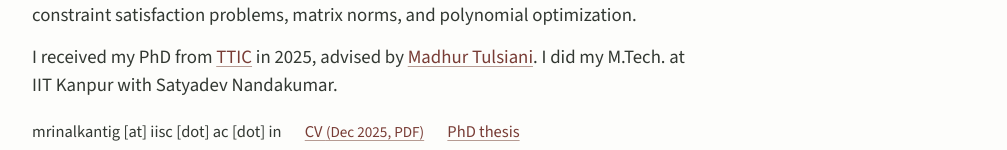
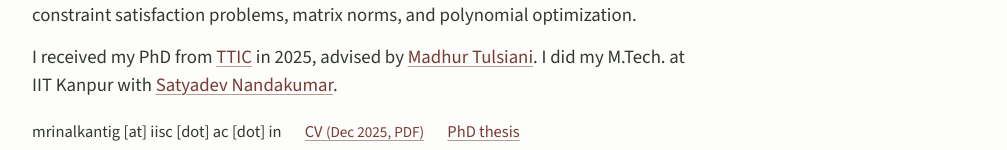
Before and after one commit to mrinalkghosh/mrinalkghosh.github.io, a plain HTML site: page index.html in a window 1280 px wide. Shown: the part 320-470 px from the top of the page, without its empty margins (136-1143 px from the left). Drawn offline with Linux system fonts and the light colour scheme.

Commit message:
Satyadev homepage

```diff
--- a/index.html
+++ b/index.html
@@ -29,7 +29,7 @@
         <img class="portrait" src="assets/mrinalkanti-ghosh.jpg" width="156" height="121" alt="Mrinalkanti Ghosh">
         <div class="bio">
           <p>I’m a postdoctoral fellow at the <a href="https://iisc.ac.in/">Indian Institute of Science</a>, mentored by <a class="person" href="https://www.csa.iisc.ac.in/~anandl/">Anand Louis</a>. I study approximation algorithms and hardness of approximation for constraint satisfaction problems, matrix norms, and polynomial optimization.</p>
-          <p>I received my PhD from <a href="https://www.ttic.edu/" title="Toyota Technological Institute at Chicago">TTIC</a> in 2025, advised by <a class="person" href="https://home.ttic.edu/~madhurt/">Madhur Tulsiani</a>. I did my M.Tech. at IIT Kanpur with Satyadev Nandakumar.</p>
+          <p>I received my PhD from <a href="https://www.ttic.edu/" title="Toyota Technological Institute at Chicago">TTIC</a> in 2025, advised by <a class="person" href="https://home.ttic.edu/~madhurt/">Madhur Tulsiani</a>. I did my M.Tech. at IIT Kanpur with <a class="person" href="https://www.cse.iitk.ac.in/users/satyadev/">Satyadev Nandakumar</a>.</p>
           <ul class="profile-links" aria-label="Contact and documents">
             <li><span class="visually-hidden">Email </span>mrinalkantig [at] iisc [dot] ac [dot] in</li>
             <li><a href="files/cv_2025.pdf">CV <span class="file-info">(Dec 2025, PDF)</span></a></li>
```
